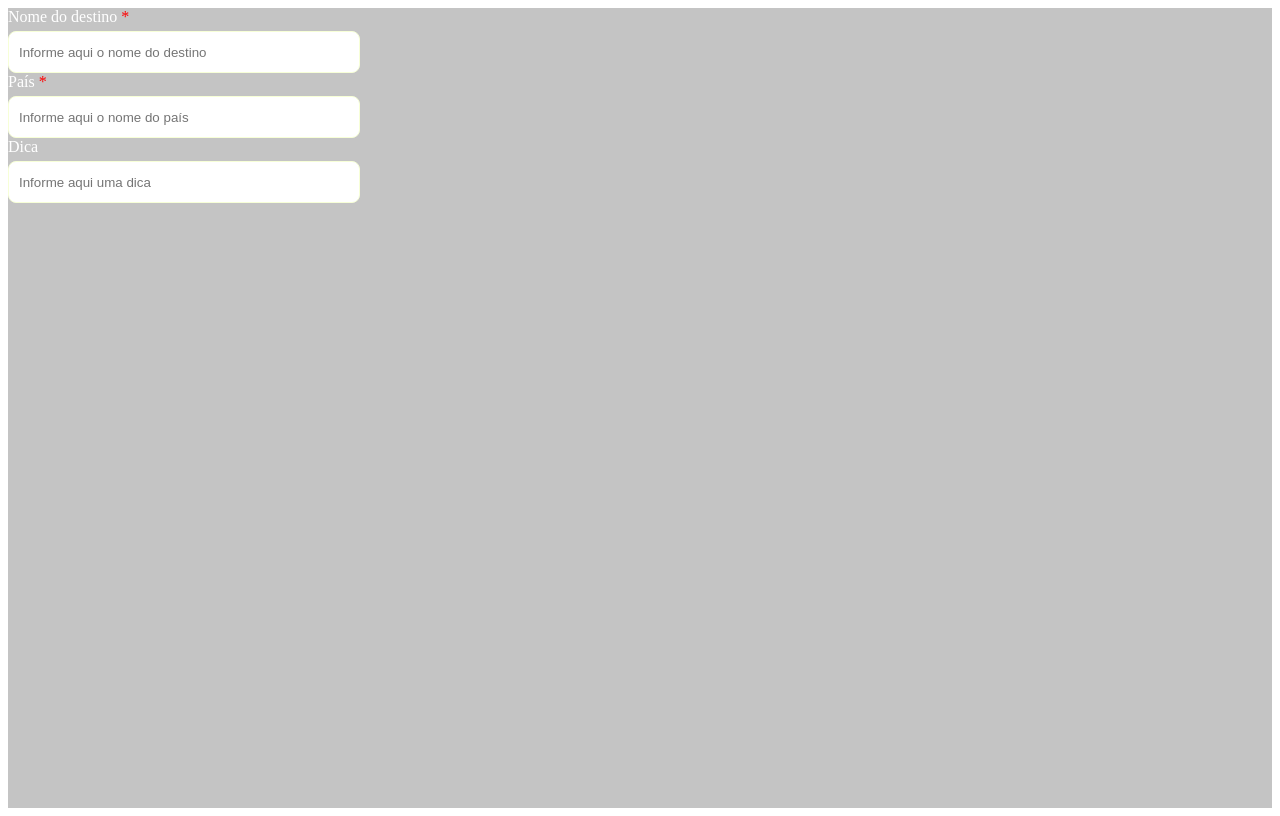
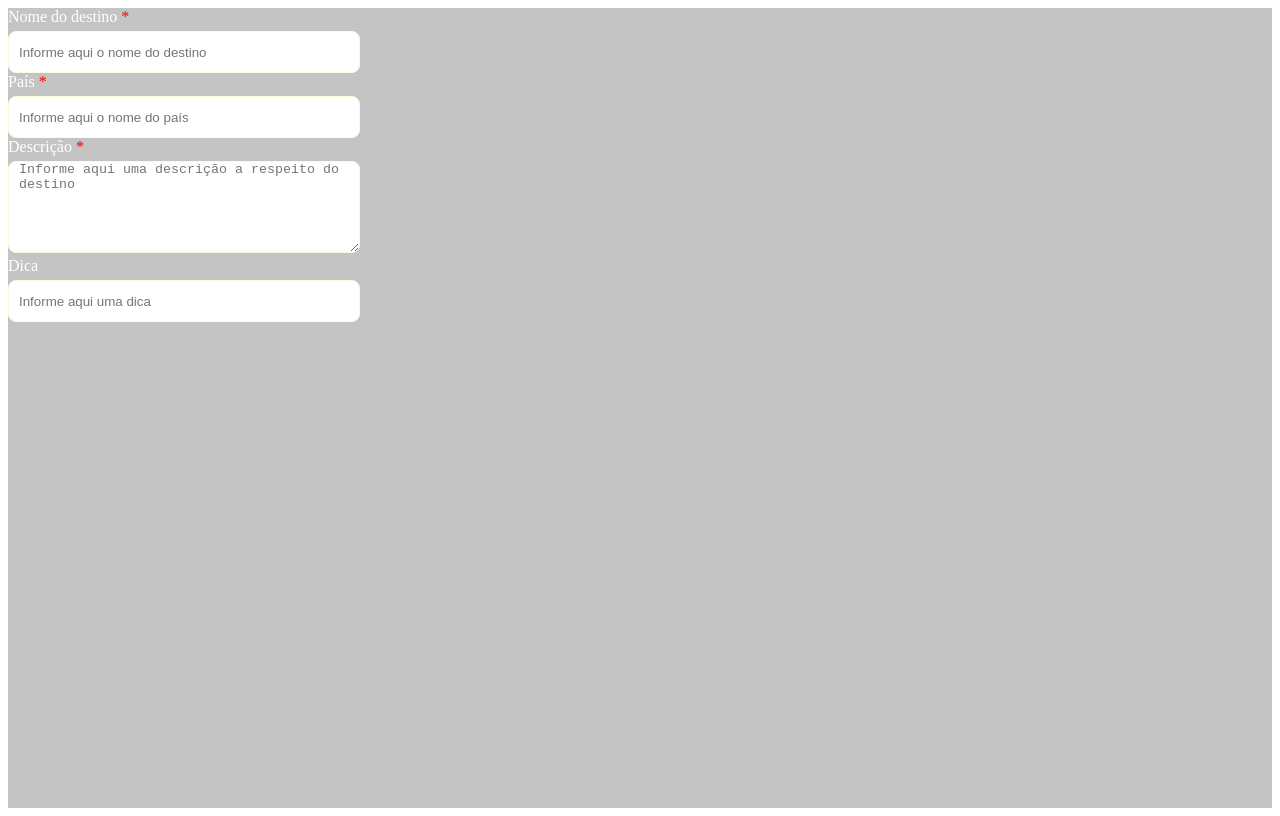
Before and after one commit to JessicaRosalia/Catalogo-de-viagens, a React (Create React App) app: page / in a window 1280 px wide. Built offline with nearby package versions, Linux system fonts and the light colour scheme; the HTML template or start-up script is replaced by a standard one.

Commit message:
Editando componente TextField para suportar textarea também

```diff
--- a/src/App.js
+++ b/src/App.js
@@ -3,9 +3,10 @@ import { TextFiled } from './components/TextField/TextField';
 function App() {
   return (
     <div style={{backgroundColor: "#c4c4c4", height: "100vh"}}>
-      <TextFiled label="Nome do destino" placeholder="Informe aqui o nome do destino" required={true}/>
-      <TextFiled label="País" placeholder="Informe aqui o nome do país" required={true}/>
-      <TextFiled label="Dica" placeholder="Informe aqui uma dica" required={false}/>
+      <TextFiled type="text" label="Nome do destino" placeholder="Informe aqui o nome do destino" required={true}/>
+      <TextFiled type="text" label="País" placeholder="Informe aqui o nome do país" required={true}/>
+      <TextFiled type="textarea" label="Descrição" placeholder="Informe aqui uma descrição a respeito do destino" required={true}/>
+      <TextFiled type="text" label="Dica" placeholder="Informe aqui uma dica" required={false}/>
     </div>
   );
 }
--- a/src/components/TextField/TextField.js
+++ b/src/components/TextField/TextField.js
@@ -1,7 +1,7 @@
 import React, { useEffect, useState } from 'react';
-import { ContainerField, Input, Label, Span } from './style';
+import { ContainerField, Input, Label, Span, TextArea } from './style';
 
-export const TextFiled = ({placeholder, label, required}) => {
+export const TextFiled = ({type, placeholder, label, required}) => {
     const [value, setValue] = useState('');
 
     return (
@@ -11,6 +11,8 @@ export const TextFiled = ({placeholder, label, required}) => {
                 : <Label htmlFor="text">{label}</Label>
             }
 
+            {type === "text"
+            ?
             <Input
                 value={value}
                 onChange={(v)=>setValue(v.target.value)}
@@ -20,6 +22,17 @@ export const TextFiled = ({placeholder, label, required}) => {
                 type="text"
                 placeholder={placeholder}
             />
+            :
+            <TextArea
+                value={value}
+                onChange={(v)=>setValue(v.target.value)}
+                required={required}
+                id="text"
+                name={label}
+                type={type}
+                placeholder={placeholder}
+            />
+            }
         </ContainerField>
     )
 }
--- a/src/components/TextField/style.js
+++ b/src/components/TextField/style.js
@@ -22,3 +22,13 @@ export const Input = styled.input`
     margin-top: 5px;
     outline: none;
 `;
+
+export const TextArea = styled.textarea`
+    width: 330px;
+    height: 90px;
+    border: 1px solid #F7FFD7;
+    border-radius: 8px;
+    padding: 0 10px;
+    margin-top: 5px;
+    outline: none;
+`;
```
